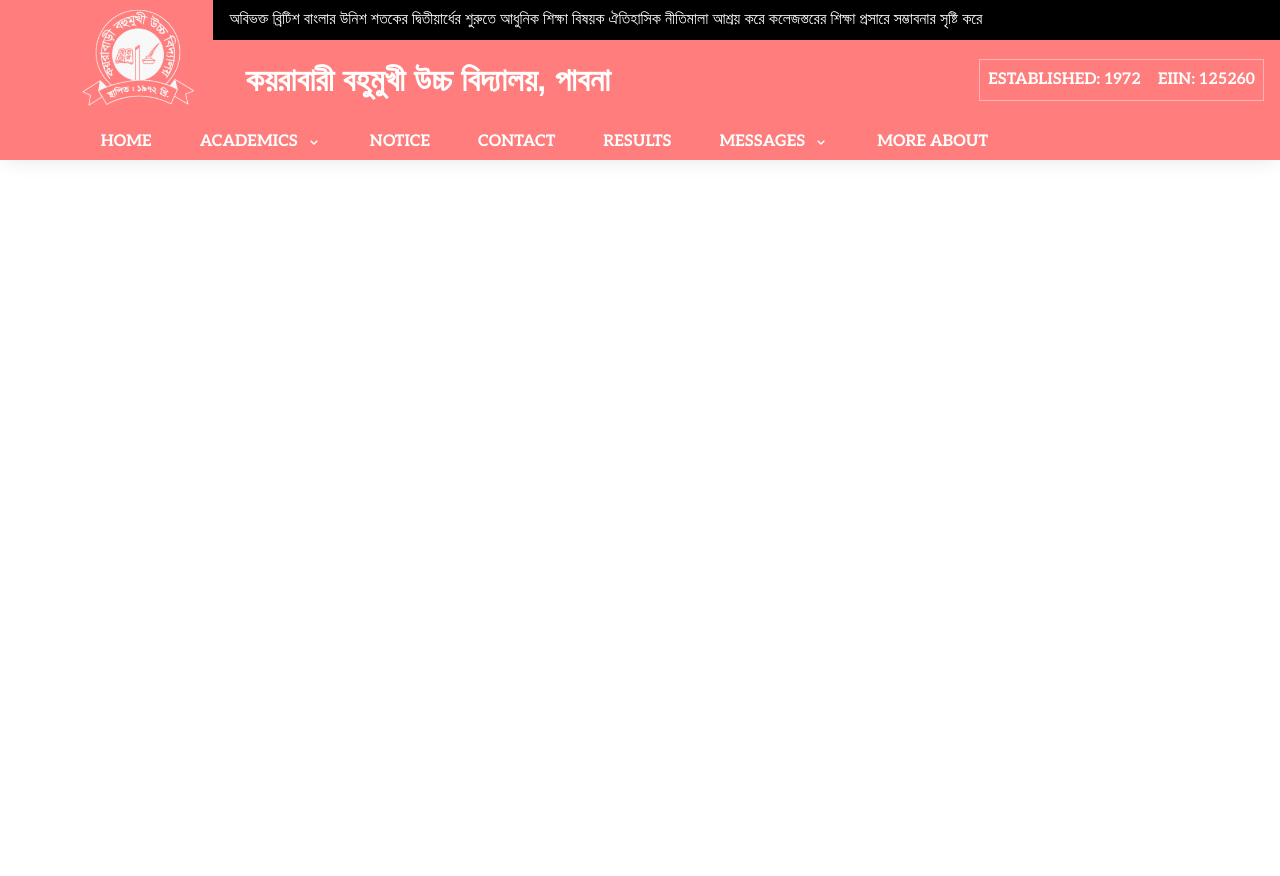
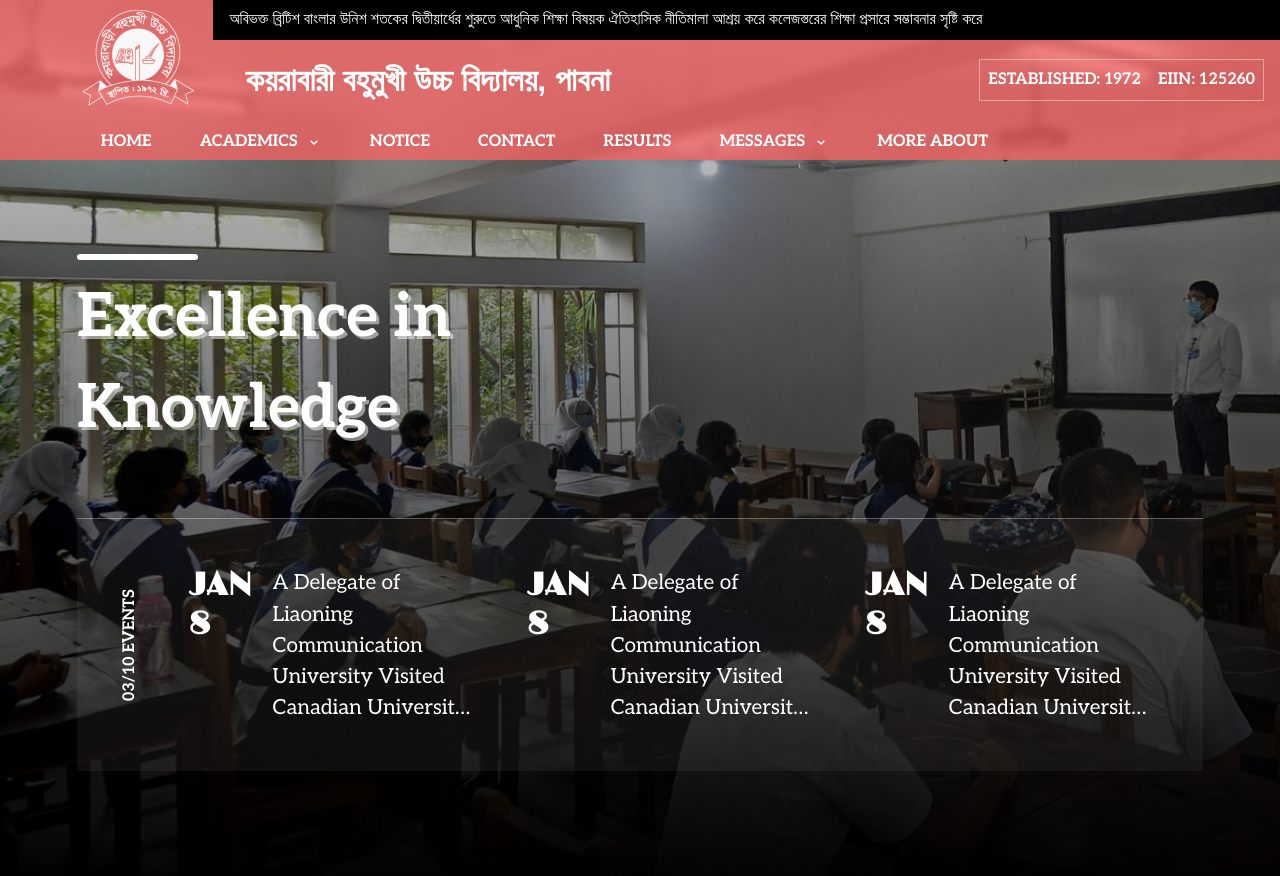
Before and after one commit to AneekRahman/education-suite, a React (Create React App) app in the folder client/: page / in a window 1280 px wide. Shown: the top 876 px of the page. Before the commit the page ends 800 px from the top, so only its background shows below. Built offline with nearby package versions, Linux system fonts and the light colour scheme.

Commit message:
- Make the hero image section - Finish EventsBox

```diff
--- a/client/src/components/Header.tsx
+++ b/client/src/components/Header.tsx
@@ -11,6 +11,7 @@ import {
   Text,
 } from "@chakra-ui/react";
 import { BiChevronDown } from "react-icons/bi";
+import { FiBook } from "react-icons/fi";
 
 interface MyTab {
   link: string;
@@ -105,6 +106,7 @@ export default function Header() {
               <MenuList>
                 {tab.subTabs.map((subTab) => (
                   <MenuItem
+                    icon={<FiBook />}
                     onClick={(e) => {
                       // Go to this subTabs link
                     }}
--- a/client/src/pages/HomePage.tsx
+++ b/client/src/pages/HomePage.tsx
@@ -1,11 +1,71 @@
 import React from "react";
 import Header from "../components/Header";
 import styles from "../styles/HomePage.module.scss";
+import { Flex, Heading, Text } from "@chakra-ui/react";
+
+interface Event {
+  date: string;
+  title: string;
+  link: string;
+}
+
+const eventsList: Event[] = [
+  {
+    date: "JAN 8",
+    title:
+      " A Delegate of Liaoning Communication University Visited Canadian University of Bangladesh. It was a glorious day.",
+    link: "",
+  },
+  {
+    date: "JAN 8",
+    title:
+      " A Delegate of Liaoning Communication University Visited Canadian University of Bangladesh. It was a glorious day.",
+    link: "",
+  },
+  {
+    date: "JAN 8",
+    title:
+      " A Delegate of Liaoning Communication University Visited Canadian University of Bangladesh. It was a glorious day.",
+    link: "",
+  },
+];
 
 export default function HomePage() {
   return (
     <div className={styles.HomePage}>
-      <Header />
+      <div className={styles.HeroWrapper}>
+        <div className={styles.BgDarkGradient}></div>
+        <Header />
+        <div className={styles.HeroMainTextWrapper}>
+          <h2>
+            Excellence in
+            <br />
+            Knowledge
+          </h2>
+        </div>
+        <EventsBox />
+      </div>
     </div>
   );
 }
+
+function EventsBox() {
+  return (
+    <div className={styles.HeroEventsWrapper}>
+      <h3>03/10 EVENTS</h3>
+
+      <Flex>
+        {eventsList.map((event: Event) => (
+          <Flex className={styles.EventColumn}>
+            <Heading as="h4">
+              {event.date.split(" ")[0]}
+              <br />
+              {event.date.split(" ")[1]}
+            </Heading>
+            <Text noOfLines={5}>{event.title}</Text>
+          </Flex>
+        ))}
+      </Flex>
+    </div>
+  );
+}
--- a/client/src/styles/App.css
+++ b/client/src/styles/App.css
@@ -1,4 +1,7 @@
 @import url("https://fonts.googleapis.com/css?family=Aleo:400,700|Limelight&display=swap");
+* {
+  box-sizing: border-box;
+}
 
 p,
 h1,
--- a/client/src/styles/HomePage.module.scss
+++ b/client/src/styles/HomePage.module.scss
@@ -1,15 +1,96 @@
+$paddingLeftHeader: 6vw;
+
 .HomePage {
   position: relative;
+  background-color: #ffbdbd;
+
+  .HeroWrapper {
+    padding-bottom: 4em;
+    min-height: 100vh;
+    width: 100vw;
+    background-image: url("../../public//assets/hero-bg1.jpg");
+    position: relative;
+
+    .BgDarkGradient {
+      position: absolute;
+      top: 0;
+      left: 0;
+      height: 100%;
+      width: 100%;
+      background: linear-gradient(
+        0deg,
+        rgba(0, 0, 0, 1) 0%,
+        rgba(0, 0, 0, 0.0970982142857143) 100%
+      );
+    }
+
+    .HeroMainTextWrapper {
+      padding-left: $paddingLeftHeader;
+      padding-top: 7em;
+      position: relative;
+
+      h2 {
+        font-weight: 900;
+        font-size: 3.8em;
+        color: white;
+        text-shadow: 3px 3px 0 rgba(255, 255, 255, 0.5);
+        position: relative;
+      }
+
+      h2::before {
+        content: "";
+        position: absolute;
+        height: 6px;
+        width: 2em;
+        top: -0.3em;
+        border-radius: 1em;
+        background-color: white;
+      }
+    }
+
+    .HeroEventsWrapper {
+      margin: 4em $paddingLeftHeader;
+      color: white;
+      background-color: rgba(255, 255, 255, 0.05);
+      position: relative;
+      border-top: 1px solid rgba(255, 255, 255, 0.3);
+      padding: 2em 2em 2em 5em;
+
+      h3 {
+        position: absolute;
+        top: 50%;
+        bottom: 0;
+        left: 3em;
+        transform: translateY(-50%) rotateZ(-90deg);
+        font-weight: 900;
+      }
+
+      .EventColumn {
+        margin-left: 1em;
+        padding: 1em;
+
+        h4 {
+          font-size: 2em;
+          font-weight: 900;
+          font-family: Limelight, Aleo, Helvetica, Arial, sans-serif;
+        }
+
+        p {
+          font-size: 1.3em;
+          margin-left: 1em;
+        }
+      }
+    }
+  }
 }
 .Header {
-  position: absolute;
-  top: 0;
-  left: 0;
-  background-color: rgba(255, 99, 99, 0.83);
-  backdrop-filter: saturate(180%) blur(10px);
-  box-shadow: rgb(2 1 1 / 10%) 0px 5px 20px -5px;
+  background-color: rgba(255, 99, 99, 0.73);
+  backdrop-filter: saturate(70%) blur(4px);
+  // box-shadow: rgb(2 1 1 / 10%) 0px 5px 20px -5px;
   width: 100%;
-  padding-left: 6vw;
+  padding-left: $paddingLeftHeader;
+  position: relative;
+  z-index: 1000;
 
   .UpperRowWrapper {
     .Logo {
```
Also changed, not shown: client/public/assets/hero-bg1.jpg (added).
